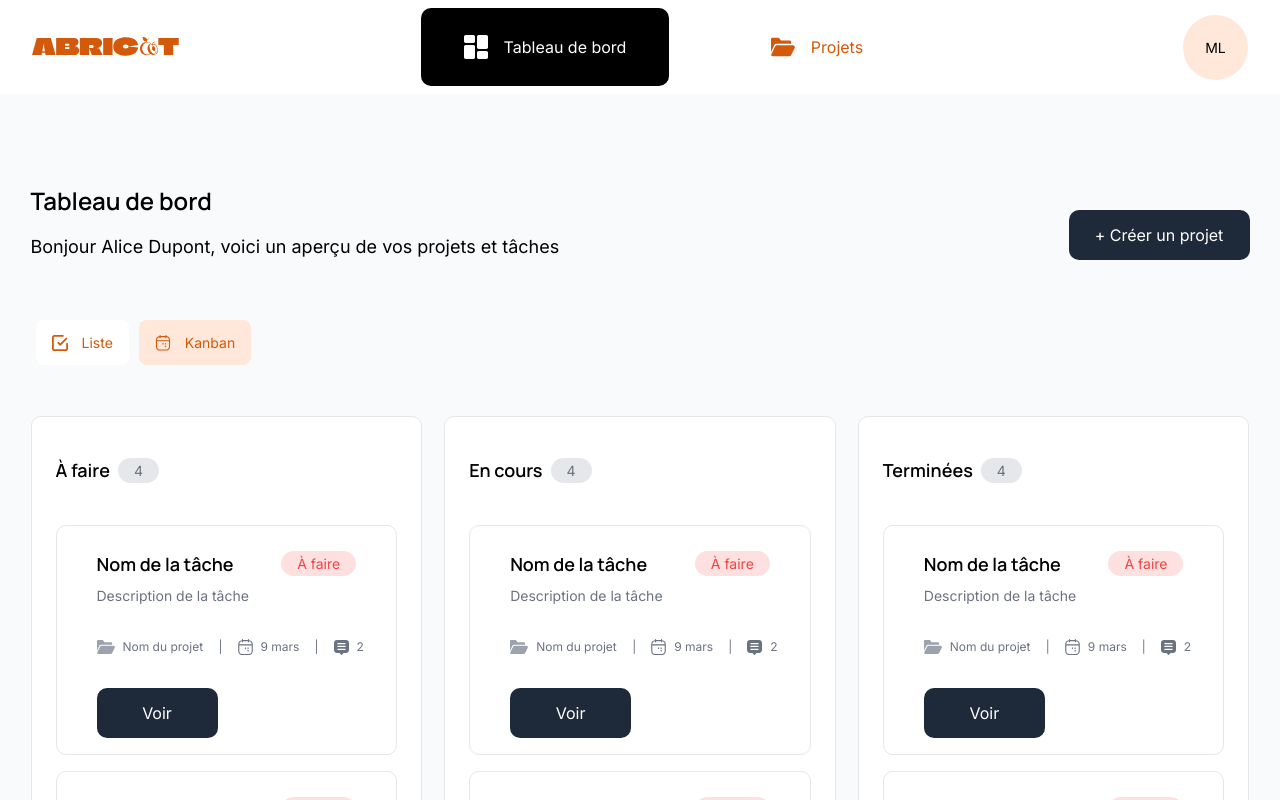
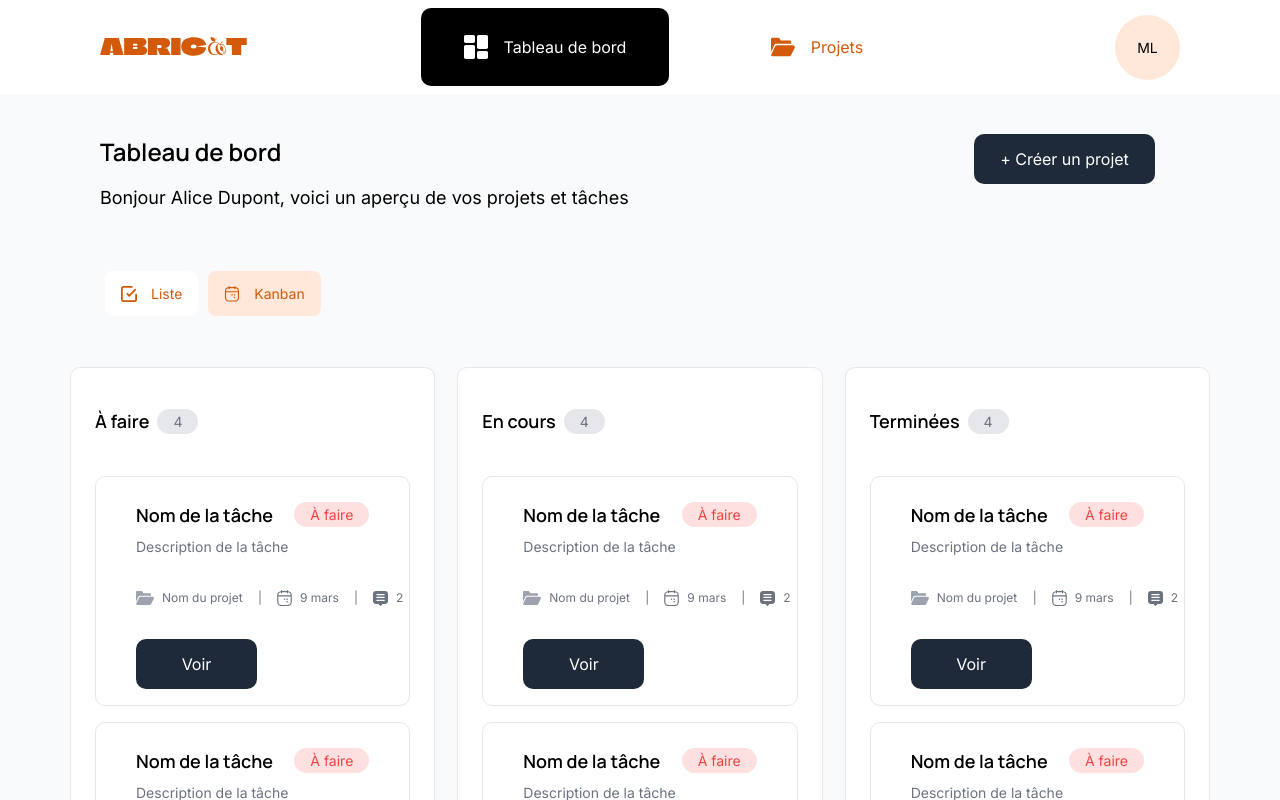
Before and after one commit to jakun9999/abricot, a Next.js app: page /dashboard/kanban in a window 1280 px wide. Shown: the top 800 px of the page. Built offline with nearby package versions, Linux system fonts and the light colour scheme.

Commit message:
Dashboard layout - correction standard & kanban to manage accurately responsive design.

```diff
--- a/app/(app)/dashboard/kanban/page.tsx
+++ b/app/(app)/dashboard/kanban/page.tsx
@@ -13,31 +13,31 @@ const elements: any = [];
 for (let i = 0; i < 5; i++) {
   elements.push(
     <div key={i}>
-      <TaskLong taskId={i} className="hidden md:flex lg:hidden" />
-      <TaskShort taskId={i} className="flex md:hidden lg:flex" />
+      <TaskLong taskId={i} className="hidden lg:flex xl:hidden" />
+      <TaskShort taskId={i} className="flex lg:hidden xl:flex" />
     </div>,
   );
 }
 
 export default function Kanban() {
   return (
-    <div className="w-full min-h-screen 2xl:-mx-7.5 mt-12.75 mb-12">
-      <div className="grid grid-cols-1 lg:grid-cols-3 justify-between items-start gap-2.5 md:gap-5.5">
-        <div className="rounded-[10px] border border-abr-grey-200 bg-abr-white px-6 py-10">
+    <div className="min-h-screen mt-12.75 mb-12">
+      <div className="grid grid-cols-1 xl:grid-cols-3 items-start gap-2.5 md:gap-5.5 px-2.5 lg:px-10 xl:px-17.5">
+        <div className="rounded-[10px] border border-abr-grey-200 bg-abr-white px-6 py-10 w-full xl:max-w-104.75 ">
           <div className="flex items-center gap-2 h-6.75">
             <h5>À faire</h5>
             <Label color="grey" text="4" />
           </div>
           <div className="flex flex-col gap-4 mt-10.25">{elements}</div>
         </div>
-        <div className="rounded-[10px] border border-abr-grey-200 bg-abr-white px-6 py-10">
+        <div className="rounded-[10px] border border-abr-grey-200 bg-abr-white px-6 py-10 w-full xl:max-w-104.75 ">
           <div className="flex items-center gap-2 h-6.75">
             <h5>En cours</h5>
             <Label color="grey" text="4" />
           </div>
           <div className="flex flex-col gap-4 mt-10.25">{elements}</div>
         </div>
-        <div className="rounded-[10px] border border-abr-grey-200 bg-abr-white px-6 py-10">
+        <div className="rounded-[10px] border border-abr-grey-200 bg-abr-white px-6 py-10 w-full xl:max-w-104.75 ">
           <div className="flex items-center gap-2 h-6.75">
             <h5>Terminées</h5>
             <Label color="grey" text="4" />
--- a/app/(app)/dashboard/layout.tsx
+++ b/app/(app)/dashboard/layout.tsx
@@ -9,9 +9,9 @@ export default function MainAppLayout({
 }) {
   return (
     <>
-      <div className="mt-10 md:mt-22.25 flex flex-col items-center">
-        <div className="flex flex-col md:flex-row gap-5 md:gap-0 md:justify-between md:items-end max-w-308.75 w-full">
-          <div className="flex flex-col gap-3.5 mx-2">
+      <div className="mt-10 flex flex-col items-center w-full">
+        <div className="flex flex-col md:flex-row gap-5 md:gap-0 md:justify-between w-full pl-4 pr-4 lg:pl-25 lg:pr-31.25 box-border">
+          <div className="flex flex-col gap-3.5">
             <h1 aria-label="Tableau de bord Abricot" className="sr-only"></h1>
             <h4>Tableau de bord</h4>
             <p className="text-body-l">
@@ -21,14 +21,14 @@ export default function MainAppLayout({
           <AbrButton
             color="black"
             label="+ Créer un projet"
-            className="w-45.25 h-12.5 mx-2"
+            className="w-45.25 h-12.5 shrink-0"
           />
         </div>
-        <div className="flex flex-col max-w-308.75 w-full ">
-          <div className="flex">
-            <DashboardMenu className="mt-15 mx-3.25" />
+        <div className="flex flex-col w-full ">
+          <div className="flex pl-4 lg:pl-26.25">
+            <DashboardMenu className="mt-15" />
           </div>
-          <div className="flex flex-col mx-2">{children}</div>
+          {children}
         </div>
       </div>
     </>
--- a/app/(app)/dashboard/page.tsx
+++ b/app/(app)/dashboard/page.tsx
@@ -22,11 +22,14 @@ for (let i = 0; i < 7; i++) {
 
 export default function Page() {
   return (
+    <div className="pl-2.5 lg:pl-25 pr-2.5 lg:pr-31.25">
       <div className="w-full min-h-screen mt-7.5 rounded-[10px] border border-abr-grey-200 bg-abr-white px-2.5 md:px-14.75 py-10 mb-12">
         <div className="flex flex-col md:flex-row justify-between items-start gap-1.5 md:gap-0">
-        <div className="flex flex-col">
+          <div className="flex flex-col ml-4 lg:ml-0">
             <h5 className="text-abr-grey-800">Mes tâches assignées</h5>
-          <p className="text-abr-grey-600 text-body-m">Par ordre de priorité</p>
+            <p className="text-abr-grey-600 text-body-m">
+              Par ordre de priorité
+            </p>
           </div>
           <SearchInput
             width="w-full md:w-[357px]"
@@ -35,5 +38,6 @@ export default function Page() {
         </div>
         <div className="flex flex-col mt-10.25 gap-4.25">{elements}</div>
       </div>
+    </div>
   );
 }
--- a/app/(app)/layout.tsx
+++ b/app/(app)/layout.tsx
@@ -8,9 +8,9 @@ export default function MainAppLayout({
   children: React.ReactNode;
 }) {
   return (
-    <div className="app-container min-h-screen flex flex-col items-center">
+    <div className="app-container max-w-360 min-h-screen w-full mx-auto flex flex-col items-center">
       <Header initials="ML" />
-      <main className="flex-1 bg-abr-grey-50 w-full">{children}</main>
+      <main className="bg-abr-grey-50 w-full">{children}</main>
       <Footer />
     </div>
   );
--- a/components/ui/dashboard/dashboard-menu.tsx
+++ b/components/ui/dashboard/dashboard-menu.tsx
@@ -4,7 +4,9 @@ import Link from "next/link";
 import { usePathname } from "next/navigation";
 import Chips from "@/components/ui/chips/chips";
 
-export interface DashboardMenuProps extends React.HTMLAttributes<HTMLDivElement> {}
+export interface DashboardMenuProps {
+  className?: string;
+}
 
 export default function DashboardMenu({ className = "" }: DashboardMenuProps) {
   const pathName = usePathname();
--- a/components/ui/header/header.tsx
+++ b/components/ui/header/header.tsx
@@ -25,8 +25,8 @@ export default function Header({ initials }: HeaderProps) {
   };
 
   return (
-    <header className="w-full bg-white shadow-[0_4px_12px_1px_rgba(0,0,0,0.02)]">
-      <div className="w-full max-w-7xl mx-auto h-23.5 px-4 sm:px-6 lg:px-8 flex items-center justify-between text-abr-dark-orange">
+    <header className="w-full mx-auto bg-white shadow-[0_4px_12px_1px_rgba(0,0,0,0.02)]">
+      <div className="w-full h-23.5 px-4 sm:px-6 lg:px-25 flex items-center justify-between text-abr-dark-orange">
         {/* Logo SVG - Responsive size */}
         <Link href="/" className="shrink-0">
           <AbricotIcon className="w-30 h-auto sm:w-36.75" />
```
Lines whose indentation alone changed are shown as unchanged.
